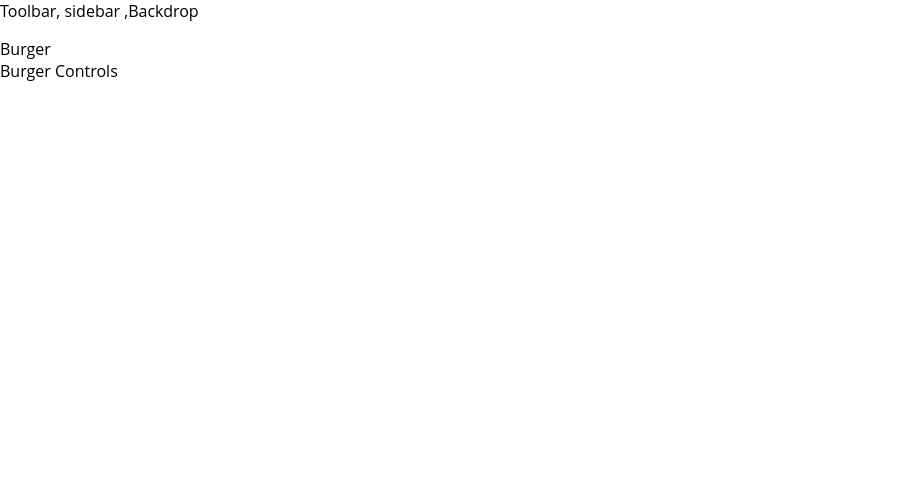
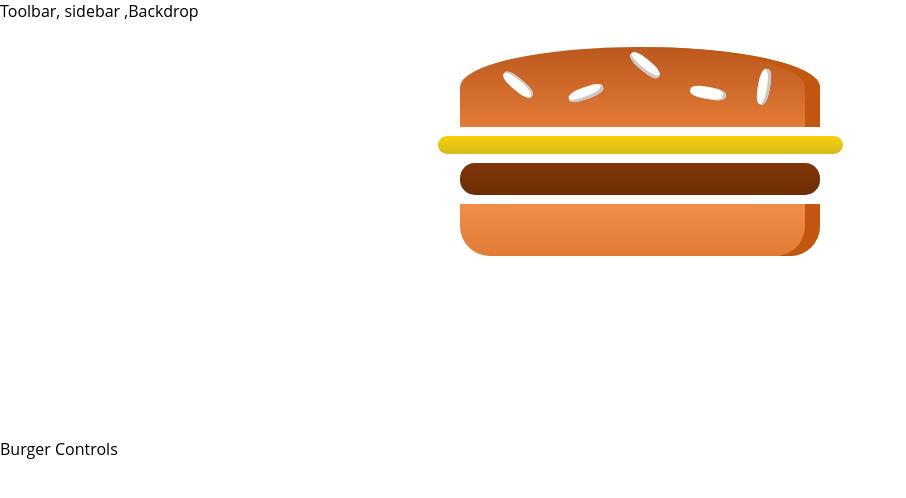
Before and after one commit to yozat02/Burger-Builder, a React app: page / in a window 1280 px wide. Shown: the top 498 px of the page, without its empty margins (0-906 px from the left). Built offline with nearby package versions, Linux system fonts and the light colour scheme.

Commit message:
Construct the first burger

```diff
--- /dev/null
+++ b/src/components/Burger/Burger.css
@@ -0,0 +1,29 @@
+.Burger{
+    width: 100%;
+    margin: auto;
+    height: 250px;
+    overflow: scroll;
+    text-align: center;
+    font-weight: bold;
+    font-size: 1.2rem;
+}
+
+@media (min-width: 500px) and (min-height: 400px) {
+    .Burger{
+         width: 350px;
+         height: 300px;
+    }
+}
+
+@media (min-width: 1000px) and (min-height: 700px) {
+    .Burger{
+         width: 700px;
+         height: 600px;
+    }
+}
+@media (min-width: 500px) and (min-height: 401px) {
+    .Burger{
+         width: 450px;
+         height: 400px;
+    }
+}
--- a/src/components/Burger/Burger.js
+++ b/src/components/Burger/Burger.js
@@ -0,0 +1,15 @@
+import React from 'react' ;
+import classes from './Burger.css';
+import BurgerIngredient from './BurgerIngredient/BurgerIngredient'
+
+const Burger = (props) => {
+    return (
+        <div className={classes.Burger}>
+            <BurgerIngredient type='bread-top'/>
+            <BurgerIngredient type='cheese' />
+            <BurgerIngredient type='meat' />
+            <BurgerIngredient type='bread-bottom' />
+        </div>
+    )
+}
+export default Burger ;
--- a/src/components/Burger/BurgerIngredient/BurgerIngredient.js
+++ b/src/components/Burger/BurgerIngredient/BurgerIngredient.js
@@ -10,7 +10,7 @@
         case ('bread-bottom') :
             ingredient =  <div className={classes.BreadBottom}></div>;
             break;
-        case ('break-top') :
+        case ('bread-top') :
             ingredient= (
                 <div className={classes.BreadTop}>
                     <div className={classes.Seeds1}></div>
--- a/src/containers/BurgerBuilder/BurgerBuilder.js
+++ b/src/containers/BurgerBuilder/BurgerBuilder.js
@@ -1,13 +1,13 @@
 import React , {Component} from 'react' ;
 import Auxi from '../../HOC/Auxi';
-
+import Burger from '../../components/Burger/Burger'
 
 class BurgerBuilder extends Component {
     render(){
         return (
             <Auxi>
                 <div>
-                    Burger
+                    <Burger />
                 </div>
                 <div>
                     Burger Controls
```
